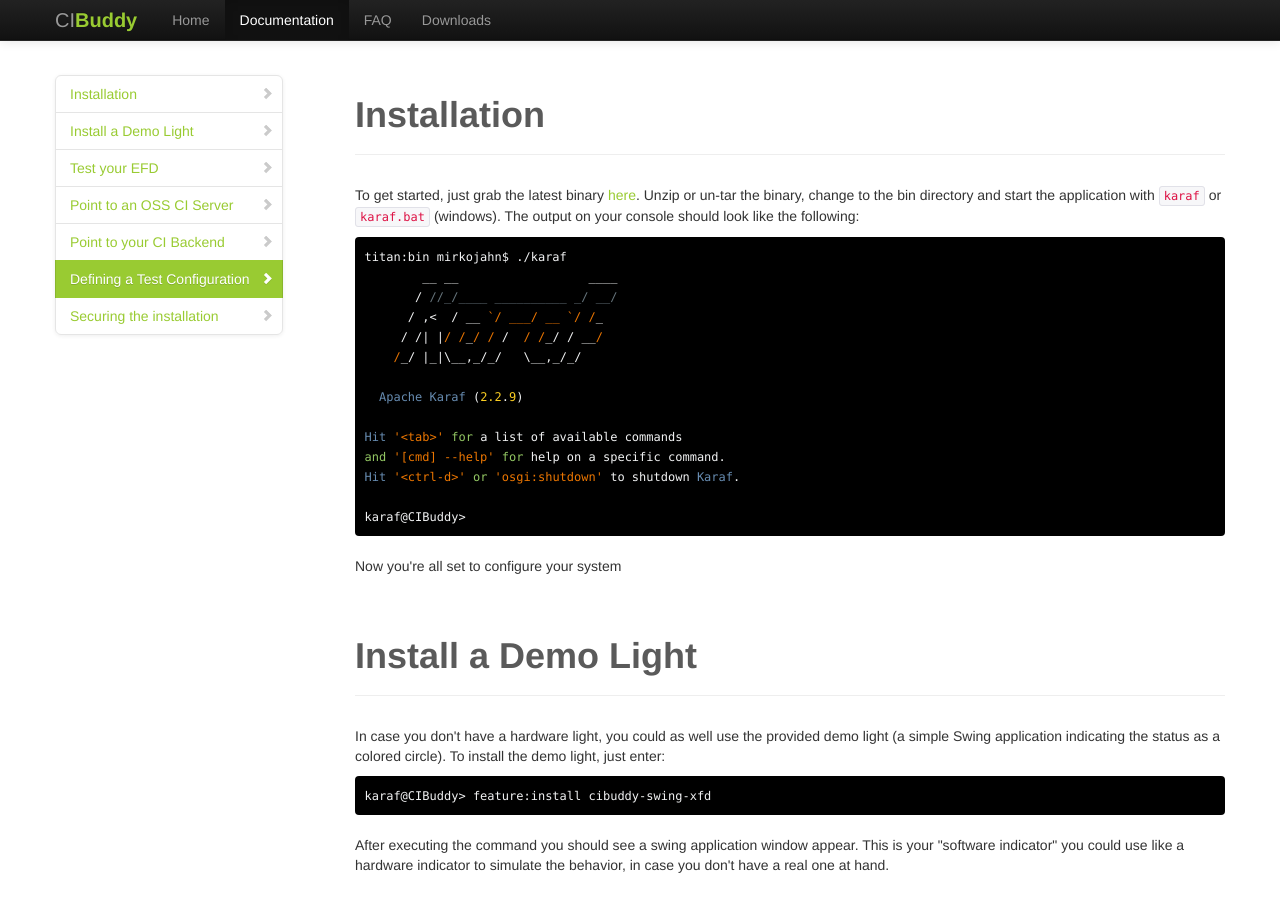
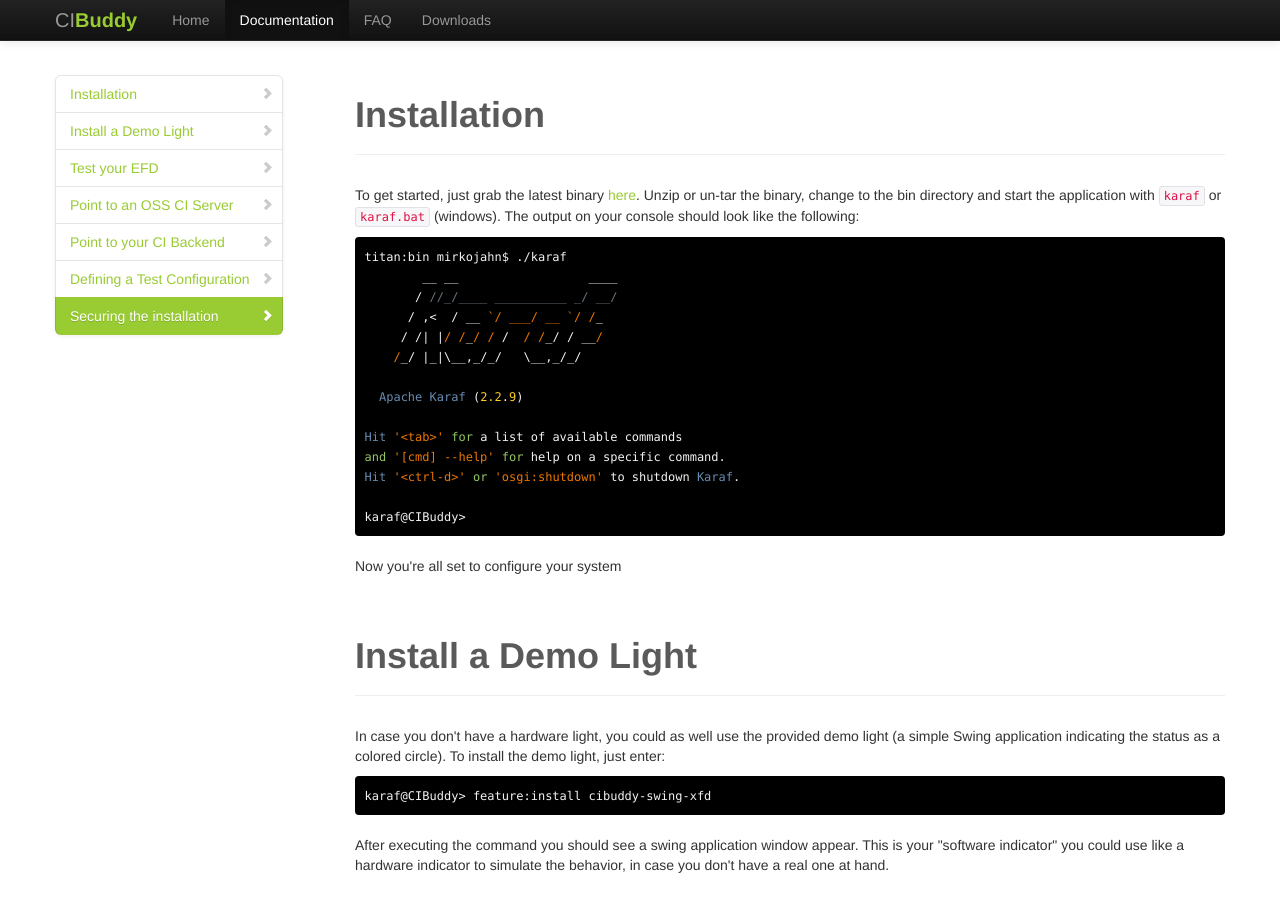
Before and after one commit to cibuddy/cibuddy.github.com, a Jekyll site: the page built from documentation.html, in a window 1280 px wide and 900 px high, scrolled down 355 px. Built offline with Jekyll 4.4.1, drawn with Linux system fonts in a browser that asks for light colours; Markdown is read by kramdown in place of the engine named in the settings; comment, search, counter and statistics services are not loaded; grey boxes are pictures that could not be loaded.

Commit message:
Fixed jump mark for internal link

```diff
--- a/documentation.html
+++ b/documentation.html
@@ -183,7 +183,7 @@
 &lt;/setup&gt;</code></pre>
                       <p>The schema on which this configuration file is based could be found <a href="https://github.com/cibuddy/cibuddy/blob/master/main/project.configuration/src/main/resources/projects-1.0.xsd">here</a>.</p>
                   </section>
-                  <section id="doc_security">
+                  <section id="conf_security">
                     <div class="page-header">
                       <h1>Configure Security</h1>
                     </div>
```
